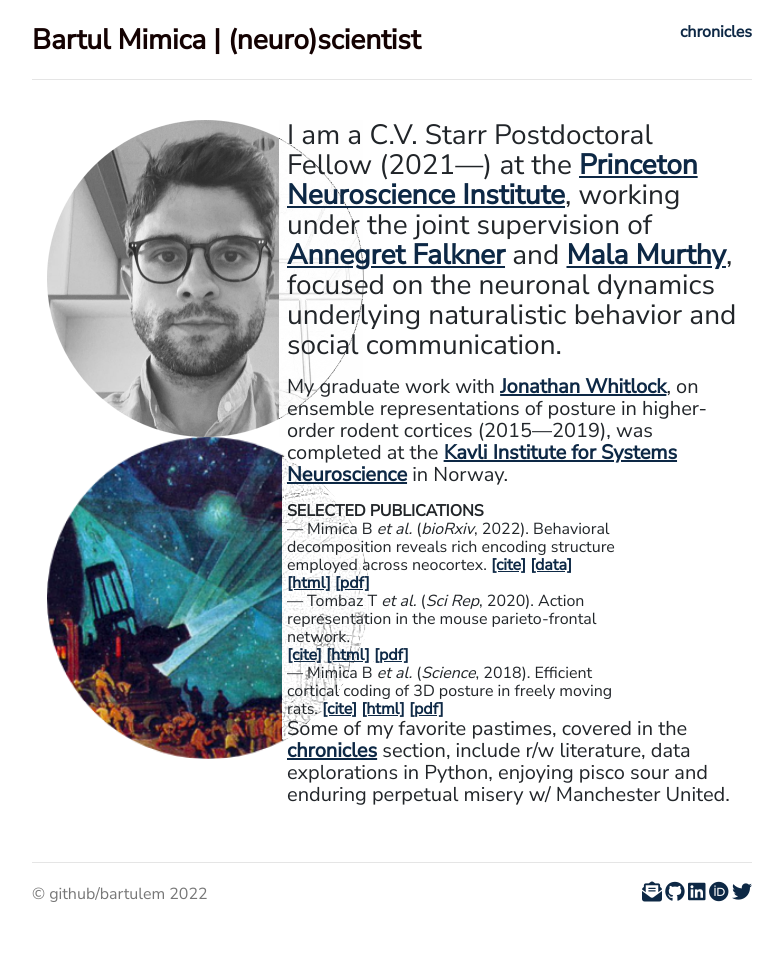
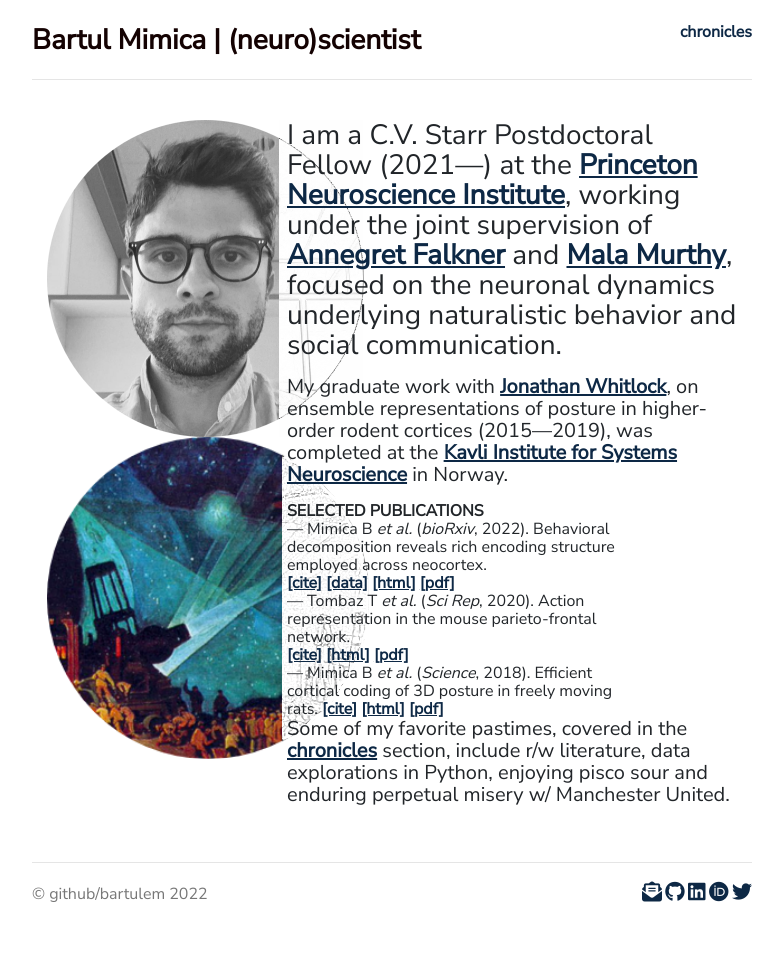
Before and after one commit to bartulem/bartulem.github.io, a Jekyll site: the page built from index.html, in a window 1280 px wide. Shown: the whole page, without its empty margins (248-1031 px from the left). Built offline with Jekyll 4.4.1, drawn with Linux system fonts in a browser that asks for light colours; nearby versions of some CDN libraries; comment, search, counter and statistics services are not loaded; a style sheet for code colours, icons or effects is not loaded.

Commit message:
change pubs layout v74

```diff
--- a/index.html
+++ b/index.html
@@ -23,7 +23,7 @@ tag: (neuro)scientist
 	</div>
 	<div class="row">
 		<div class="col-sm-9">
-		<p align="left" class="publications">— Mimica B <em>et al.</em> (<em>bioRxiv</em>, 2022). Behavioral decomposition reveals rich encoding structure employed across neocortex. <a href="files/mimica2022.bib" download><u>[cite]</u></a> <a href="https://figshare.com/articles/dataset/Rat_3D_Tracking_E-Phys_KISN_2020_Dataset/17903834" target="_blank"><u>[data]</u></a> <a href="https://www.biorxiv.org/content/10.1101/2022.02.08.479515v2" target="_blank"><u>[html]</u></a> <a href="/files/MTBFDW_2022_bioRxiv.pdf" target="_blank"><u>[pdf]</u></a></p>
+		<p align="left" class="publications">— Mimica B <em>et al.</em> (<em>bioRxiv</em>, 2022). Behavioral decomposition reveals rich encoding structure employed across neocortex. </br> <a href="files/mimica2022.bib" download><u>[cite]</u></a> <a href="https://figshare.com/articles/dataset/Rat_3D_Tracking_E-Phys_KISN_2020_Dataset/17903834" target="_blank"><u>[data]</u></a> <a href="https://www.biorxiv.org/content/10.1101/2022.02.08.479515v2" target="_blank"><u>[html]</u></a> <a href="/files/MTBFDW_2022_bioRxiv.pdf" target="_blank"><u>[pdf]</u></a></p>
 		</div>
 		<div class="col-sm-2">
 		</a> <span class="__dimensions_badge_embed__" data-doi="10.1101/2022.02.08.479515" data-style="small_circle"></span><script async src="https://badge.dimensions.ai/badge.js" charset="utf-8"></script>
```
